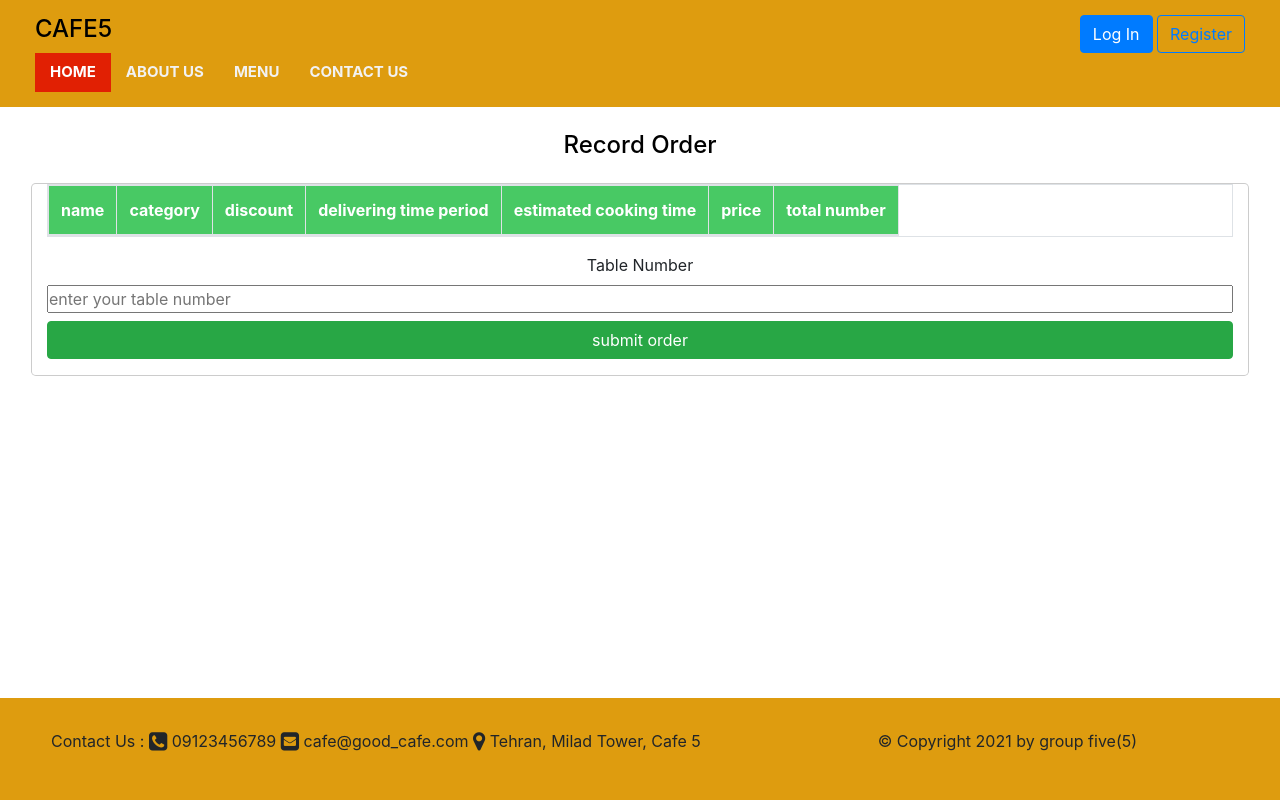
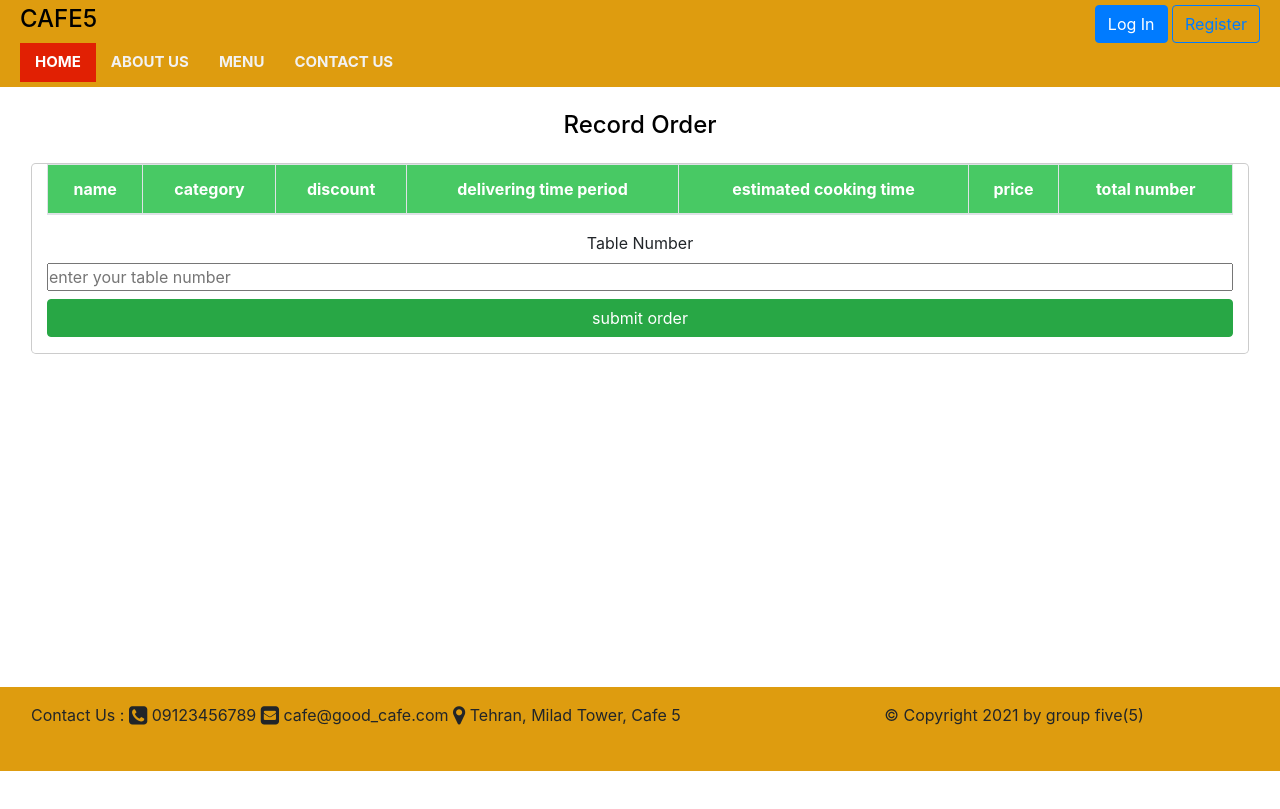
Before and after one commit to sepehr-ahmadi/django_test_project, a Flask app: page /orders_create in a window 1280 px wide. After the commit the page ends 771 px from the top, so only its background shows below. Run offline with Flask 2, Linux system fonts and the light colour scheme; data that the repository does not hold is empty; some libraries are stand-ins or nearby versions.

Commit message:
fix some problems

```diff
--- a/static/cafe_base.css
+++ b/static/cafe_base.css
@@ -5,6 +5,7 @@
 
 body {
     font-family: Arial, Helvetica, sans-serif;
+    min-height: 80vh ;
 }
 
 h4 {
@@ -21,22 +22,22 @@ header {
     width: 100%;
     display: flex;
     justify-content: space-between;
-    padding: 15px 20px;
+    padding: 5px 5px;
     align-items: center;
     background-color: #de9c0f;
     /*height: 14vh;*/
 }
 #footer {
-    position: sticky;
+    /*position: sticky;*/
     bottom: 0;
     z-index: 1;
     width: 100%;
     display: flex;
-    justify-content: space-between;
-    padding: 15px 20px;
+    /*justify-content: space-between;*/
+    /*padding: 15px 20px;*/
     /*align-items: center;*/
     background-color: #de9c0f;
-    min-height: 12.5vh;
+    min-height: 10.5vh;
 }
 
 .topnav {
--- a/templates/home.html
+++ b/templates/home.html
@@ -4,7 +4,7 @@
     <link href="{{ url_for("static",filename="home.css") }}" rel="stylesheet">
 {% endblock %}
 {% block script %}
-       <script src="https://ajax.googleapis.com/ajax/libs/jquery/3.5.1/jquery.min.js"></script>
+    <script src="https://ajax.googleapis.com/ajax/libs/jquery/3.5.1/jquery.min.js"></script>
     <script src="https://cdnjs.cloudflare.com/ajax/libs/popper.js/1.16.0/umd/popper.min.js"></script>
     <script src="https://maxcdn.bootstrapcdn.com/bootstrap/4.5.2/js/bootstrap.min.js"></script>
     <meta name="viewport" content="width=device-width, initial-scale=1">
@@ -12,7 +12,7 @@
 {% block content %}
 <div class="container-fluid bgimg min-vh-75">
     <div class="row pr-lg-5 mr-3 header-text">
-        <p style=" position: absolute; left: 30px; color: #f06e09 ; padding-top: 3vh">Cafe 5</p>
+        <p style=" position: absolute; left: 15px; color: #f06e09 ; padding-top: 3vh">Cafe 5</p>
 
 
     </div>
--- a/templates/menu_update.html
+++ b/templates/menu_update.html
@@ -20,7 +20,7 @@
          style="display: block;">
 
 <form class="form-group p-3" action="{{ url_for('menu_update') }}" method="post">
-    <label for="id">first name</label><br>
+    <label for="id">Item ID</label><br>
     <input class="input-group" type="number" id="id" size="40" placeholder="id" name="id" >
 
     <label for="name">first name</label><br>
--- a/templates/orders_create.html
+++ b/templates/orders_create.html
@@ -19,7 +19,7 @@
             <div class="col modal-content">
 
             <form class="form-group" action="{{ url_for('orders_create') }}" method="post">
-                <table class="table table-responsive table-bordered" >
+                <table class="table table-bordered" >
                     <thead class="text-white font-weight-bold" style="background-color: #48c964">
                     <tr>
                         <td>name</td>
@@ -43,12 +43,12 @@
                             <td>{{ row[4] }}</td>
                             <td>{{ row[4] }}</td>
                             <td>{{ row[6] }}</td>
-                            <td><input type="text" id={{ row[0] }} placeholder="num" name={{ row[0] }}></td>
+                            <td><input type="text" id={{ row[0] }} placeholder="number" name={{ row[0] }}></td>
                         </tr>
                     {% endfor %}
                     </tbody>
                 </table>
-                <label for="table-num" style="text-align: left">Table Number</label>
+                <label for="table-num" class="text-left">Table Number</label>
                 <input type="text" name="table-number" id="table-num" class="input-group text-left" placeholder="enter your table number">
                 <input class="btn btn-block btn-success mt-2" type="submit" id="submitaiton" value="submit order">
             </form>
```
